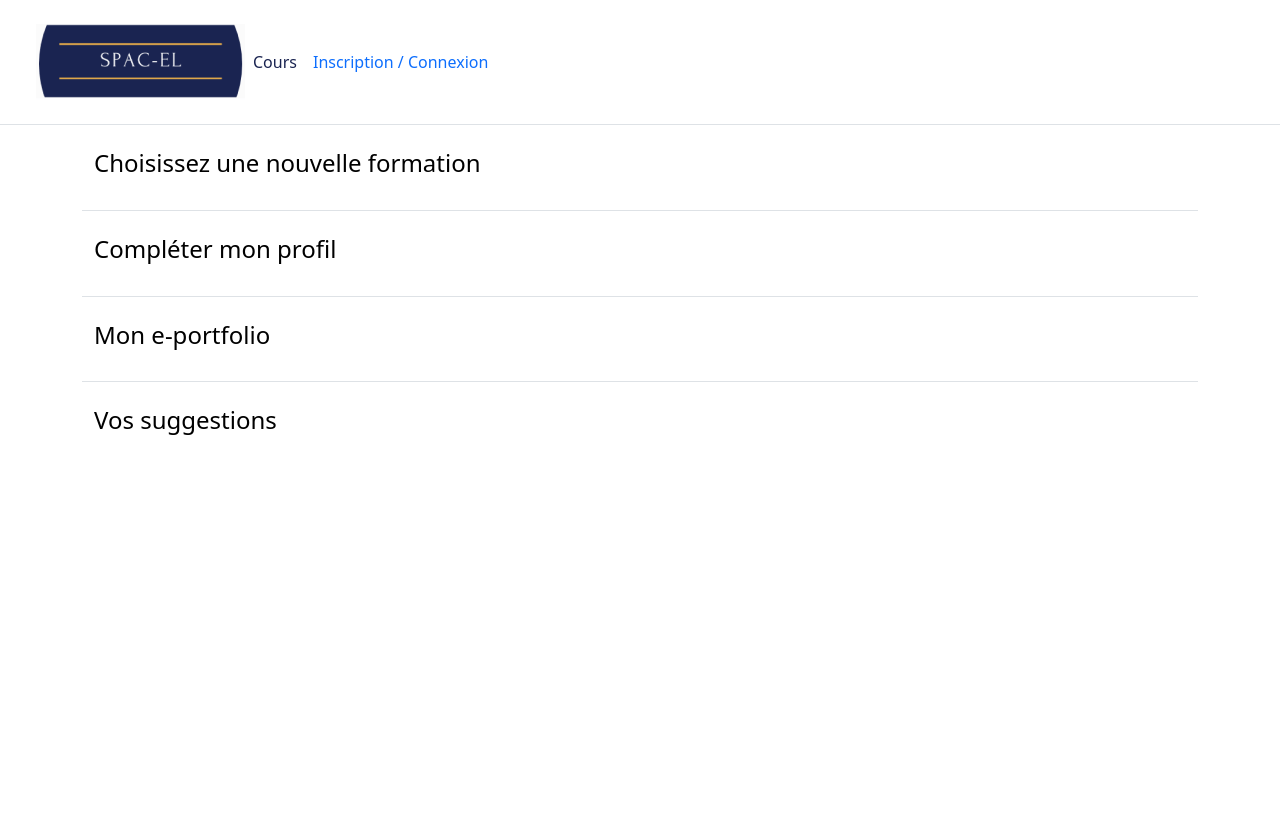
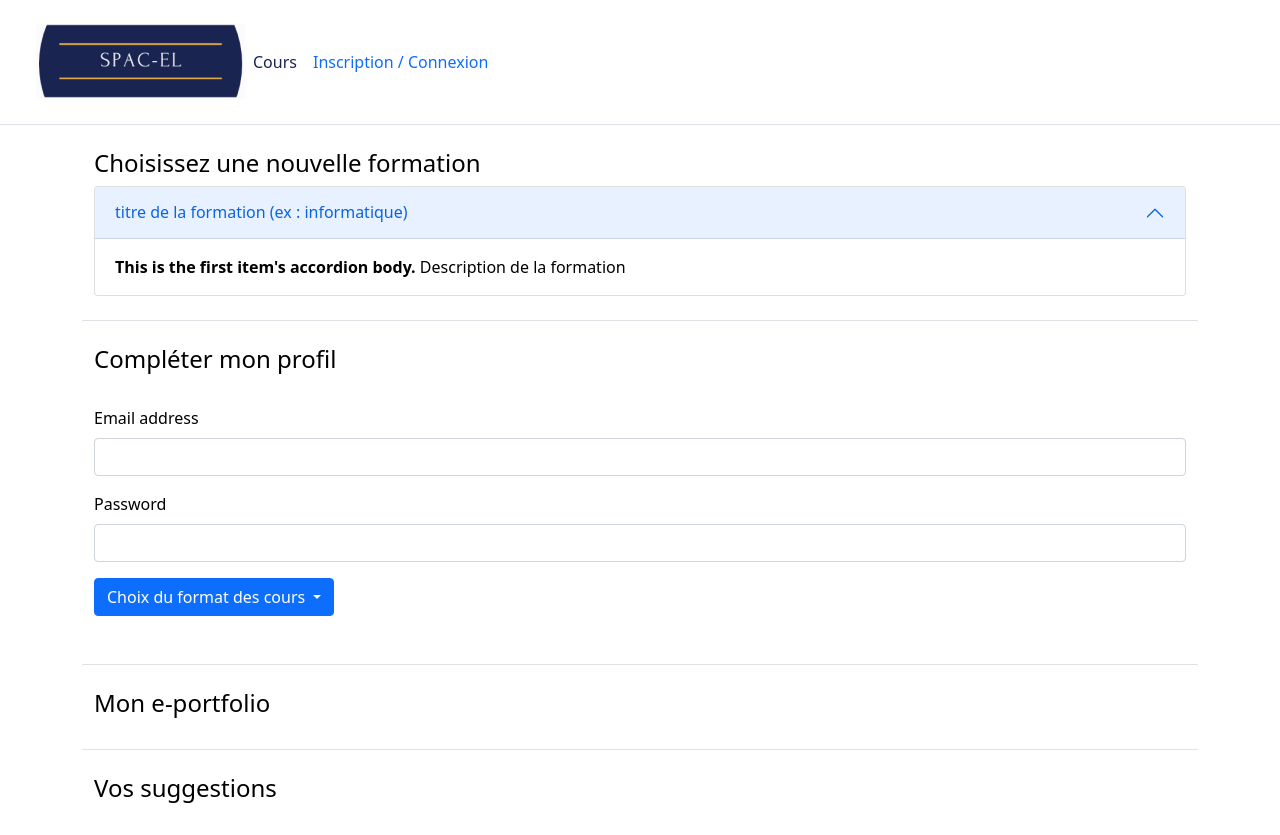
Before and after one commit to busra-a/ProjetTut, a PHP site: the page made by App/Templates/Profil/nouvelleFormation.php in a window 1280 px wide. Before the commit the page ends 435 px from the top, so only its background shows below. Run offline with PHP 8.4, Linux system fonts and the light colour scheme; the template is opened without the code that fills it, so the values that code supplies are empty; some libraries are stand-ins or nearby versions.

Commit message:
completion profil

```diff
--- a/App/Templates/Profil/completion.php
+++ b/App/Templates/Profil/completion.php
@@ -1,6 +1,31 @@
 
 <div class="border-top container py-4">
     <h4>Compléter mon profil</h4>
+
+    <!--collecter les informations manquantes dans le profil de l'utilisateur SESSION
+    faire un if à chaque fois
+    on remplit le conteneur si l'info a déjà été donnée par l'utilisateur-->
+    <form class="py-4">
+        <div class="mb-3">
+            <label for="exampleInputEmail1" class="form-label">Email address</label>
+            <input type="email" class="form-control" id="exampleInputEmail1" aria-describedby="emailHelp">
+        </div>
+
+        <div class="mb-3">
+            <label for="exampleInputPassword1" class="form-label">Password</label>
+            <input type="password" class="form-control" id="exampleInputPassword1">
+        </div>
+
+        <div class="dropdown">
+            <button class="btn btn-primary dropdown-toggle" type="button" id="dropdownMenu2" data-bs-toggle="dropdown" aria-expanded="false">
+                Choix du format des cours
+            </button>
+            <ul class="dropdown-menu" aria-labelledby="dropdownMenu2">
+                <li><button class="dropdown-item" type="button">Vidéo</button></li>
+                <li><button class="dropdown-item" type="button">Textuel</button></li>
+            </ul>
+        </div>
+    </form>
 
 </div>
 
--- a/App/Templates/Profil/nouvelleFormation.php
+++ b/App/Templates/Profil/nouvelleFormation.php
@@ -1,5 +1,22 @@
 <div class="container py-4">
     <h4>Choisissez une nouvelle formation</h4>
+
+<!--    faire une boucle sur les formations, changer l'id grâce à concat-->
+
+        <div class="accordion" id="accordionExample">
+            <div class="accordion-item">
+                <h2 class="accordion-header" id="headingOne">
+                    <button class="accordion-button" type="button" data-bs-toggle="collapse" data-bs-target="#collapseOne" aria-expanded="true" aria-controls="collapseOne">
+                        titre de la formation (ex : informatique)
+                    </button>
+                </h2>
+                <div id="collapseOne" class="accordion-collapse collapse show" aria-labelledby="headingOne" data-bs-parent="#accordionExample">
+                    <div class="accordion-body">
+                        <strong>This is the first item's accordion body.</strong> Description de la formation
+                    </div>
+                </div>
+            </div>
+        </div>
 
 </div>
 
--- a/App/Templates/corps/header.php
+++ b/App/Templates/corps/header.php
@@ -12,7 +12,7 @@
     <link rel="stylesheet" href="./Assets/css/style.css">
 </head>
 
-<body class="text-black .test">
+<body class="text-black">
 <header id="header">
 
     <nav class="navbar navbar-expand-lg border-bottom p-4">
```
